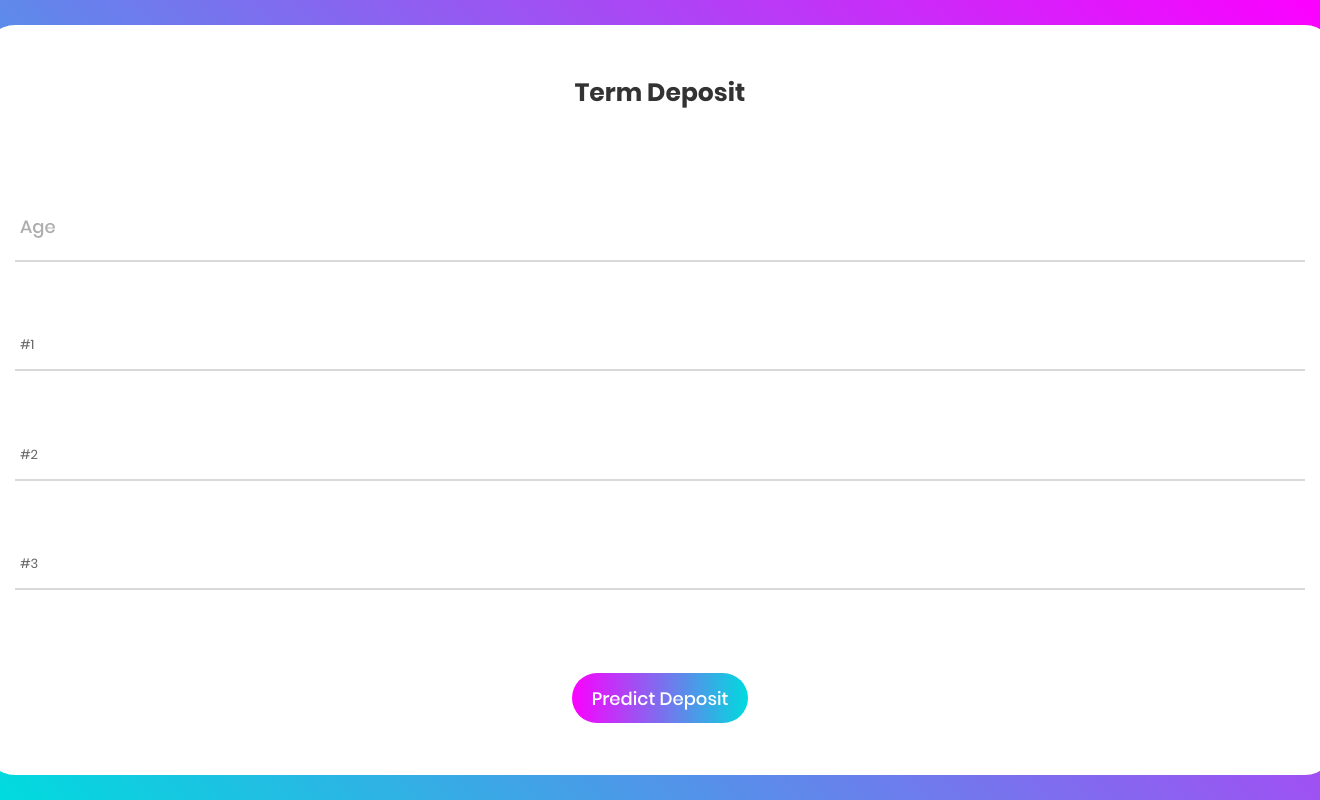
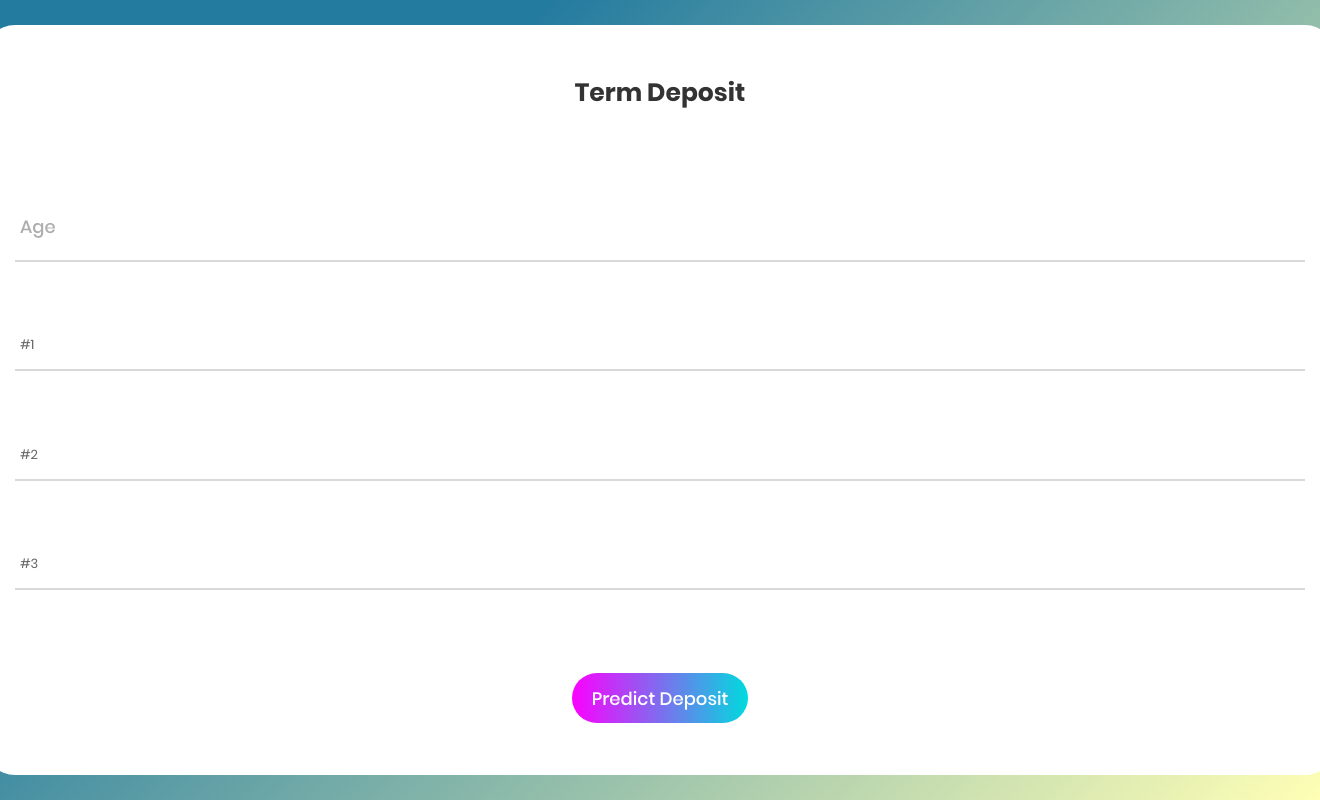
Before and after one commit to CibhiBaskar/Bank-Performance-Dashboard, a Flask app: page /predict in a window 1320 px wide. Shown: the part 40-840 px from the top of the page. Run offline with Flask 2, Linux system fonts and the light colour scheme; some libraries are stand-ins or nearby versions.

Commit message:
Update predict.html

```diff
--- a/templates/predict.html
+++ b/templates/predict.html
@@ -29,7 +29,7 @@
 	{% extends 'layout.html' %}
 	{% block content %}
 
-	    <div class="container-contact100">
+	    <div class="container-contact100" style="background-color: #ffffb5;background-image: linear-gradient(315deg, #ffffb5 0%, #247ba0 74%)";>
 			<form action="/predict" method="POST">
 				<div class="wrap-contact100">
 					<span class="contact100-form-title">
```
